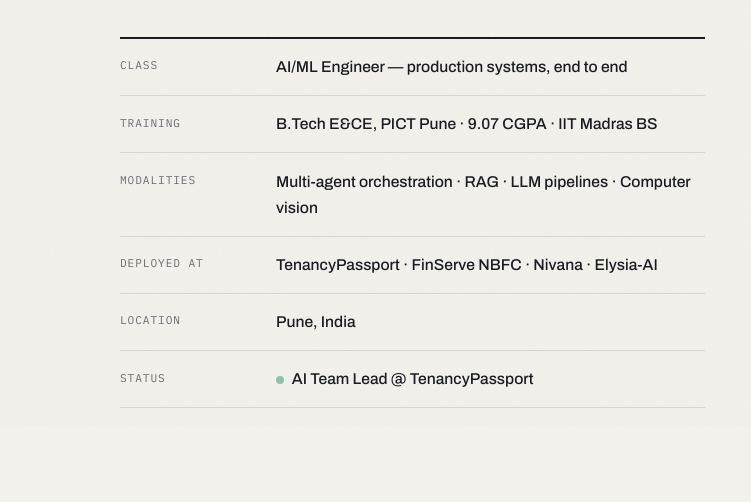
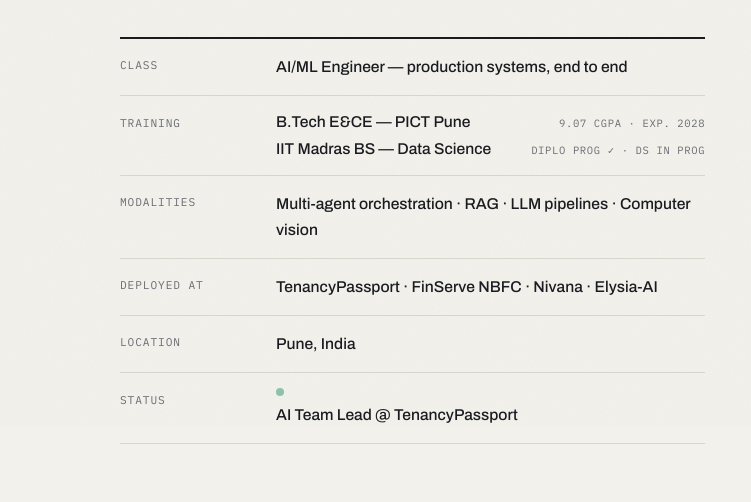
Before and after one commit to SarangRao20/sarang-portfolio, a website: page index.html in a window 1280 px wide. Shown: the part 374-876 px from the top of the page, 0-751 px from the left. Drawn offline with nearby package versions, Linux system fonts and the light colour scheme; files whose address does not match are found by name.

Commit message:
Split TRAINING row into 2-line spec layout (PICT + IITM with meta)

```diff
--- a/index.html
+++ b/index.html
@@ -172,7 +172,16 @@
                         </div>
                         <div class="spec-row">
                             <span class="spec-key mono">TRAINING</span>
-                            <span class="spec-val">B.Tech E&amp;CE, PICT Pune · 9.07 CGPA · IIT Madras BS</span>
+                            <span class="spec-val">
+                                <span class="spec-line">
+                                    <span>B.Tech E&amp;CE — PICT Pune</span>
+                                    <span class="spec-line-meta mono">9.07 CGPA · EXP. 2028</span>
+                                </span>
+                                <span class="spec-line">
+                                    <span>IIT Madras BS — Data Science</span>
+                                    <span class="spec-line-meta mono">DIPLO PROG ✓ · DS IN PROG</span>
+                                </span>
+                            </span>
                         </div>
                         <div class="spec-row">
                             <span class="spec-key mono">MODALITIES</span>
--- a/style.css
+++ b/style.css
@@ -327,7 +327,9 @@ a { color: inherit; }
     color: var(--ink-mute);
     padding-top: 0.2em;
 }
-.spec-val { font-size: 0.98rem; font-weight: 500; }
+.spec-val { font-size: 0.98rem; font-weight: 500; display: flex; flex-direction: column; gap: 0.35rem; }
+.spec-line { display: flex; align-items: baseline; justify-content: space-between; gap: 1rem; line-height: 1.35; }
+.spec-line-meta { font-size: 0.66rem; font-weight: 400; letter-spacing: 0.06em; color: var(--ink-mute); white-space: nowrap; }
 
 /* Photo */
 .hero-photo-wrap { position: relative; }
```
